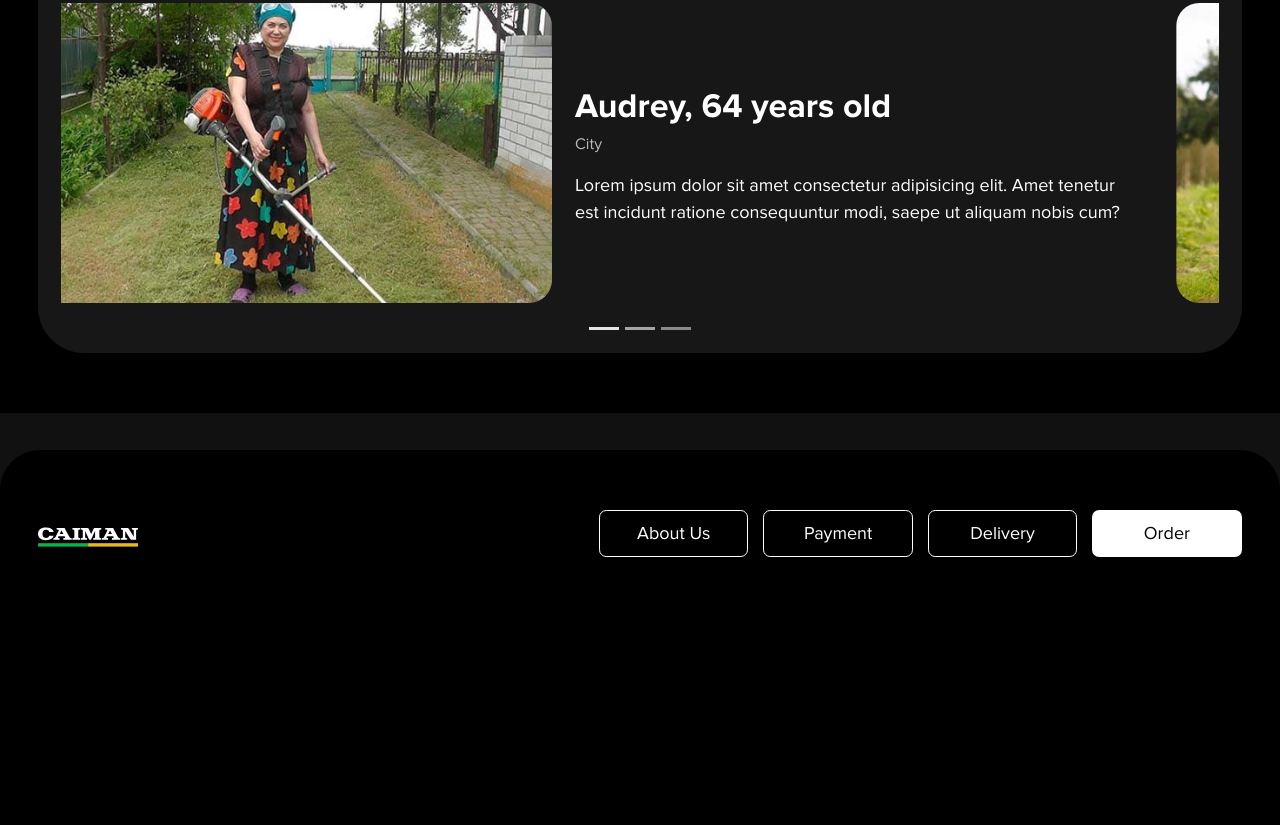
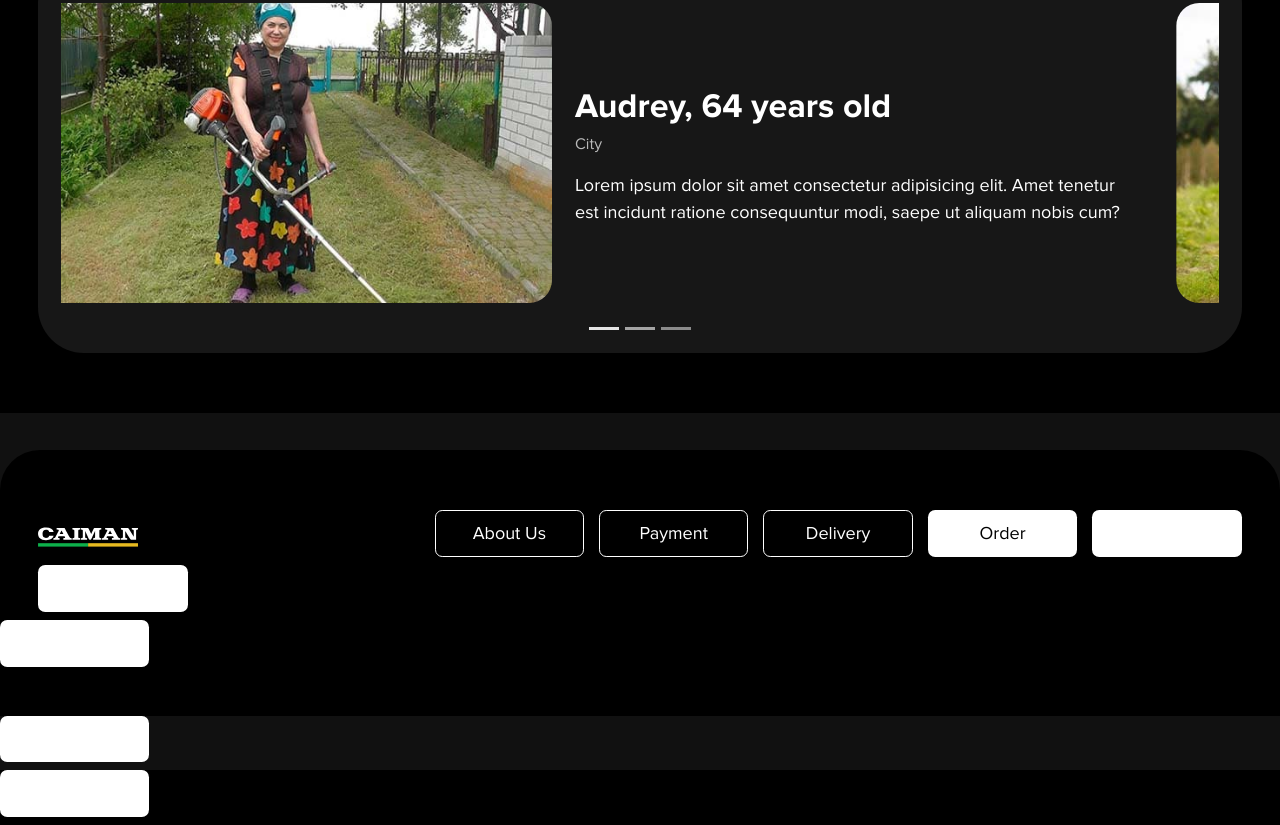
Before and after one commit to bodilov-sergey/caiman, a plain HTML site: page index.html in a window 1280 px wide. Shown: the part 4557-5382 px from the top of the page. Before the commit the page ends 5164 px from the top, so only its background shows below. Drawn offline with Linux system fonts and the light colour scheme.

Commit message:
Update index.html

```diff
--- a/index.html
+++ b/index.html
@@ -2135,22 +2135,22 @@
                             </a>
                         </div>
                         <div class="nav__btns">
-                            <button href="#modal-about" data-bs-toggle="modal" class="nav__btn main-btn btn-bw">
+                            <a href="#modal-about" data-bs-toggle="modal" class="nav__btn mb-2 d-flex justify-content-center align-items-center main-btn btn-bw">
                                 About Us
-                            </button>
-                            <button href="#modal-payment" data-bs-toggle="modal" class="nav__btn main-btn btn-bw">
+                            </a>
+                            <a href="#modal-payment" data-bs-toggle="modal" class="nav__btn mb-2 d-flex justify-content-center align-items-center main-btn btn-bw">
                                 Payment
-                            </button>
-                            <button href="#modal-delivery" data-bs-toggle="modal" class="nav__btn main-btn btn-bw">
+                            </a>
+                            <a href="#modal-delivery" data-bs-toggle="modal" class="nav__btn mb-2 d-flex justify-content-center align-items-center main-btn btn-bw">
                                 Delivery
-                            </button>
-                            <button
+                            </a>
+                            <a
                                 data-bs-target="#modal-order"
                                 data-bs-toggle="modal"
-                                class="nav__btn main-btn btn-wg"
+                                class="nav__btn mb-2 d-flex justify-content-center align-items-center main-btn btn-wg"
                             >
                                 Order
-                            </button>
+                            </buatton>
                         </div>
                     </div>
                 </div>
```
